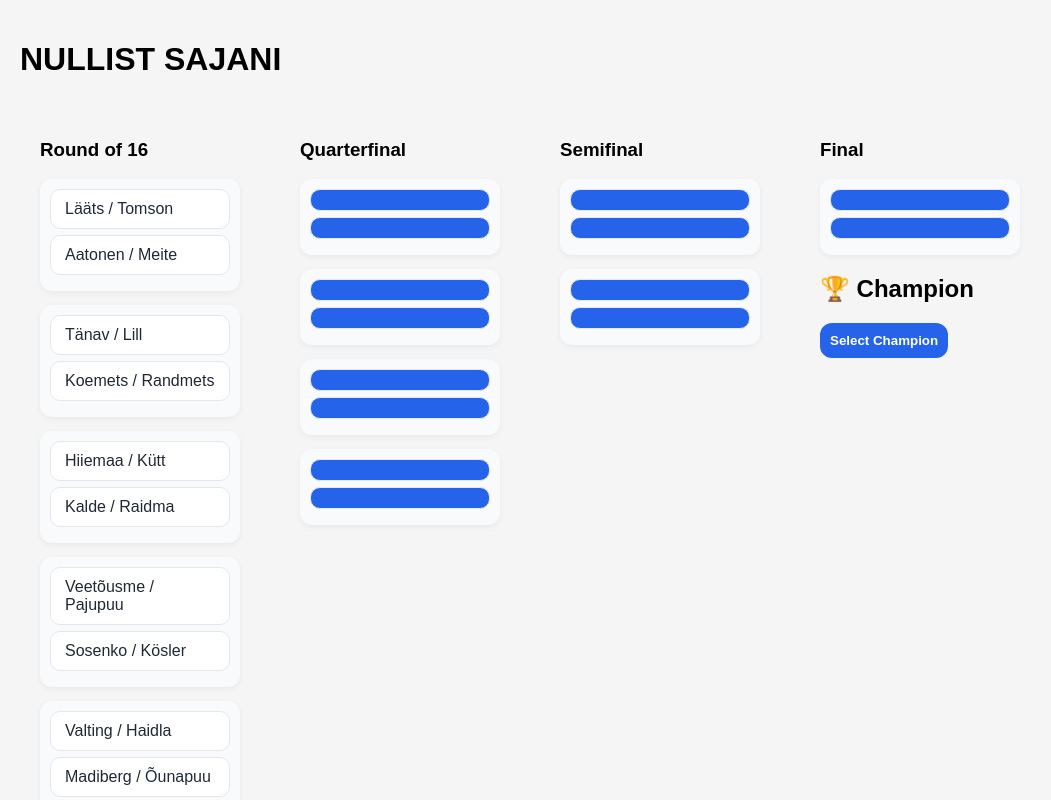
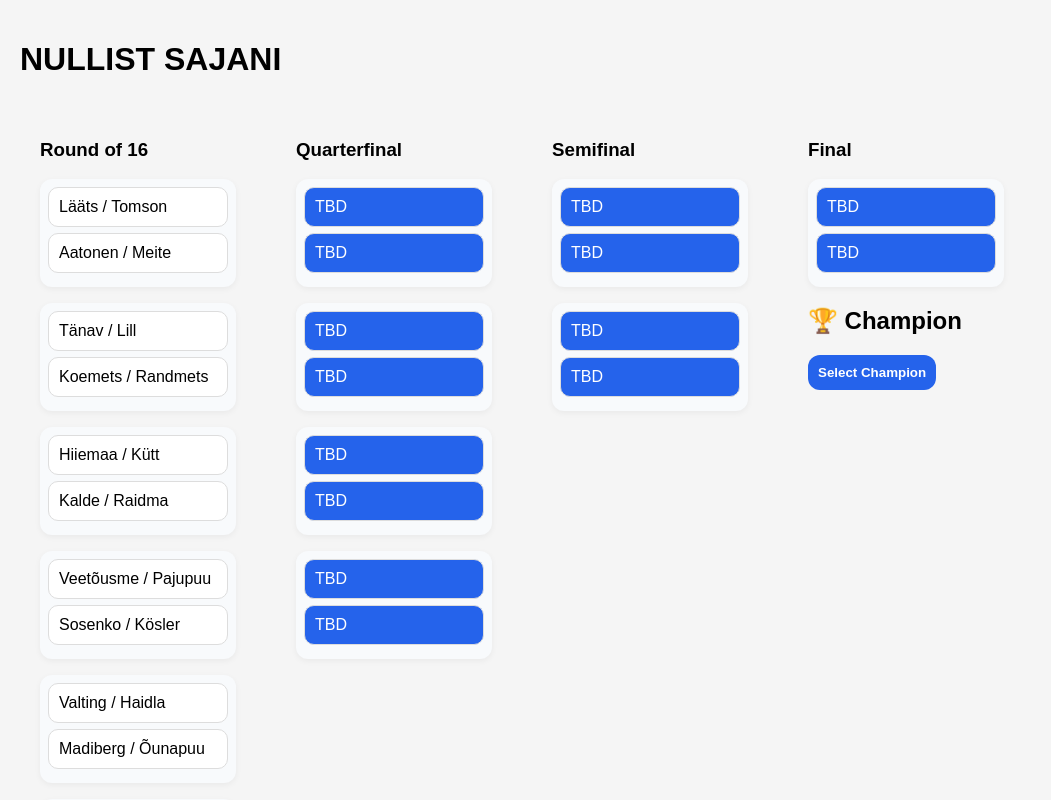
Before and after one commit to martcasual/nullist-sajani-bracket, a React (Vite) app: page / in a window 1280 px wide. Shown: the top 800 px of the page, without its empty margins (0-1051 px from the left). Built offline with nearby package versions, Linux system fonts and the light colour scheme.

Commit message:
Update Game.jsx

```diff
--- a/src/components/Game.jsx
+++ b/src/components/Game.jsx
@@ -1,39 +1,32 @@
 export default function Game({ team1, team2, selected, onPick }) {
 
-const teamStyle = (team) => ({
-  padding: "10px 14px",
-  marginBottom: "6px",
-  borderRadius: "10px",
-  cursor: "pointer",
-  background: selected === team ? "#2563eb" : "#ffffff",
-  color: selected === team ? "white" : "#1f2937",
-  border: "1px solid #e5e7eb",
-  fontWeight: 500
+const style = (team)=>({
+padding:"10px",
+marginBottom:"6px",
+borderRadius:"10px",
+cursor:"pointer",
+background:selected===team ? "#2563eb":"white",
+color:selected===team ? "white":"black",
+border:"1px solid #ddd"
 })
 
 return (
 
 <div style={{
-  background:"#f8fafc",
-  padding:"10px",
-  borderRadius:"12px",
-  width:"180px",
-  boxShadow:"0 2px 6px rgba(0,0,0,0.05)",
-  marginBottom:"14px"
+background:"#f8fafc",
+padding:"8px",
+borderRadius:"12px",
+boxShadow:"0 2px 6px rgba(0,0,0,0.05)",
+marginBottom:"16px",
+width:"180px"
 }}>
 
-<div
-style={teamStyle(team1)}
-onClick={()=>onPick(team1)}
->
-{team1}
+<div style={style(team1)} onClick={()=>onPick(team1)}>
+{team1 || "TBD"}
 </div>
 
-<div
-style={teamStyle(team2)}
-onClick={()=>onPick(team2)}
->
-{team2}
+<div style={style(team2)} onClick={()=>onPick(team2)}>
+{team2 || "TBD"}
 </div>
 
 </div>
```
